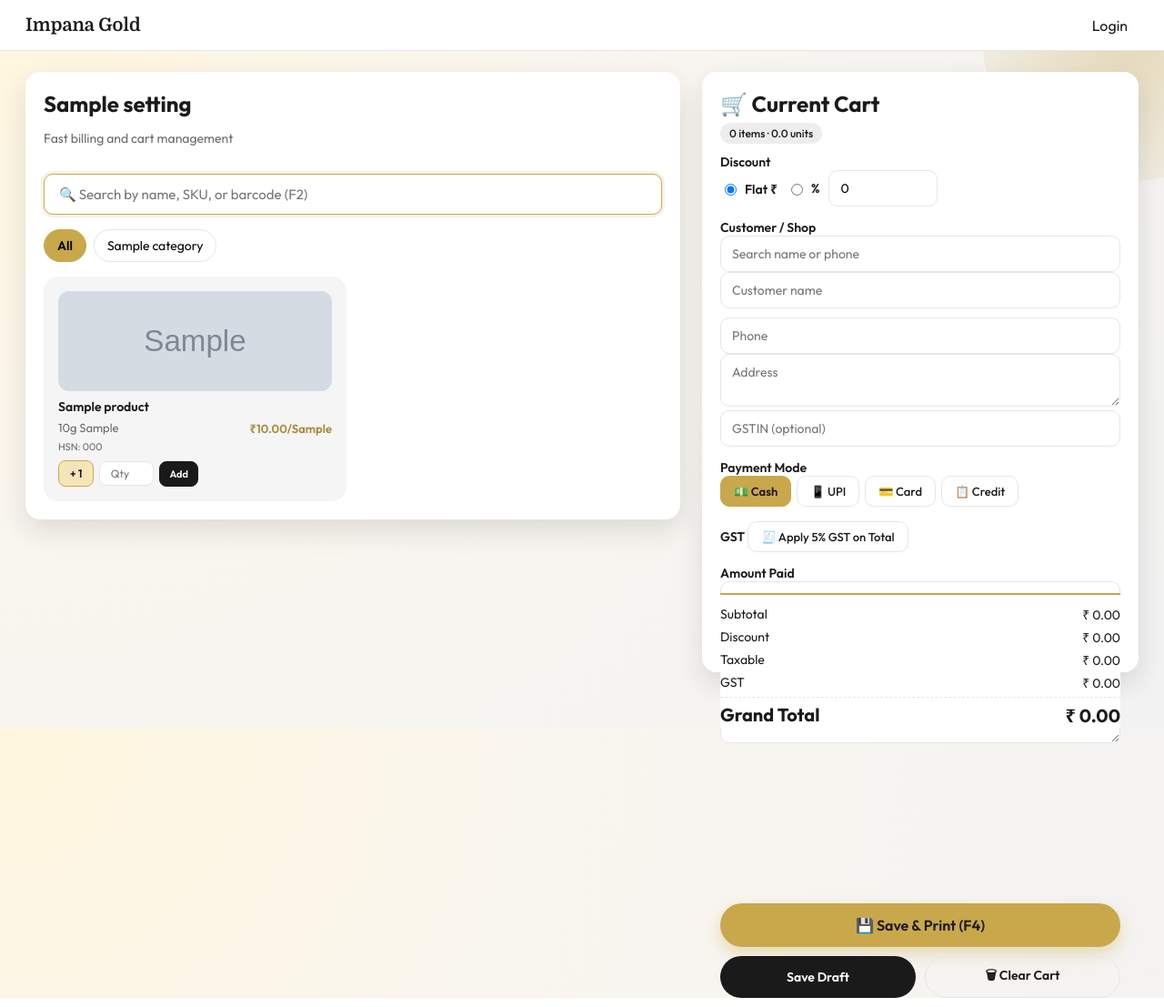
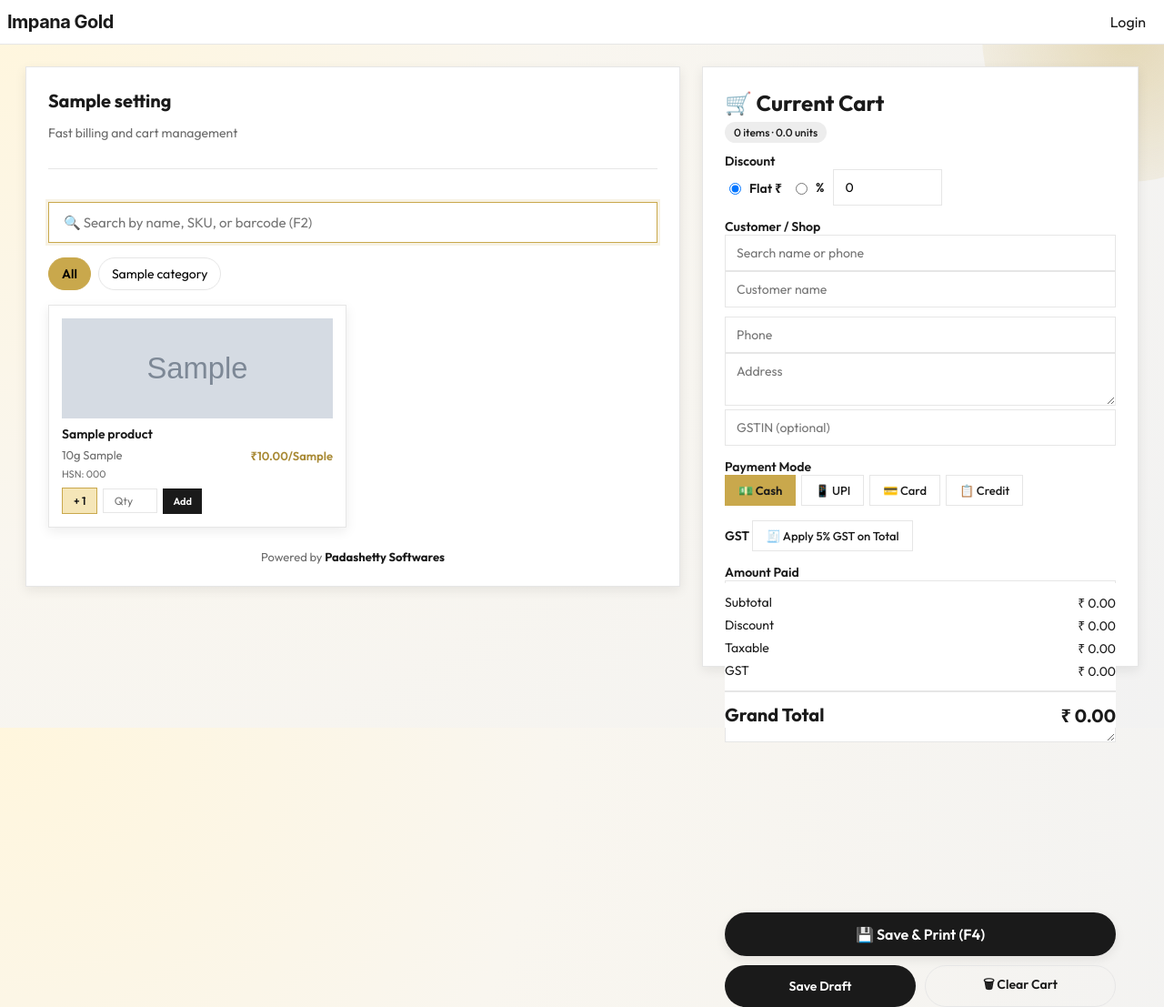
Before and after one commit to omkar381/impana-gold-billing, a Flask app: template templates/index.html in a window 1280 px wide. Shown: the whole page at 91% size. Run offline with Flask 3, Linux system fonts and the light colour scheme; tables that the repository leaves empty hold one stand-in row (values such as "Sample post"); the template is opened without the code that fills it: values that come from a table or form of the project are taken from there, most other values are stand-ins (such as "Sample title", 1, 10 or a date in 2020); grey boxes marked "Sample" are stand-in pictures; lists and menus that the app fills with data are empty; some libraries are stand-ins or nearby versions.

Commit message:
feat: complete premium POS design overhaul with logo and footer

```diff
--- a/static/css/main.css
+++ b/static/css/main.css
@@ -51,16 +51,16 @@ a {
   display: flex;
   align-items: center;
   justify-content: space-between;
-  padding: 16px 28px;
+  padding: 12px 28px;
   background: var(--surface);
-  box-shadow: 0 1px 0 var(--stroke);
+  border-bottom: 1px solid var(--stroke); padding: 12px 8px;
   position: sticky;
   top: 0;
   z-index: 50;
 }
 
 .brand a {
-  font-family: "Domine", serif;
+  font-family: "Inter", sans-serif; letter-spacing: -0.5px;
   font-size: 20px;
   font-weight: 700;
 }
@@ -81,12 +81,12 @@ a {
   padding: 24px 28px 48px;
 }
 
-.card,
-.panel {
+.card, .panel {
   background: var(--surface);
-  border-radius: 16px;
-  box-shadow: var(--shadow);
-  padding: 20px;
+  border-radius: var(--radius-lg);
+  box-shadow: var(--shadow-sm);
+  border: 1px solid var(--stroke);
+  padding: 24px;
 }
 
 .panel-header h1,
@@ -103,7 +103,7 @@ a {
 .input {
   width: 100%;
   padding: 10px 12px;
-  border-radius: 10px;
+  border-radius: var(--radius);
   border: 1px solid var(--stroke);
   background: #fff;
   font-family: inherit;
@@ -145,14 +145,14 @@ a {
 }
 
 .btn-primary {
-  background: var(--gold);
-  color: #1a1a1a;
-  box-shadow: 0 8px 18px rgba(201, 168, 76, 0.35);
+  background: var(--ink);
+  color: #fff;
+  box-shadow: var(--shadow-sm);
 }
 
 .btn-primary:hover:not(:disabled) {
-  background: var(--gold-dark);
-  box-shadow: 0 12px 24px rgba(201, 168, 76, 0.45);
+  background: #334155;
+  box-shadow: var(--shadow);
 }
 
 .btn-lg {
@@ -322,14 +322,15 @@ a {
 }
 
 .product-card {
-  background: var(--panel);
-  border: 2px solid transparent;
-  border-radius: 16px;
+  background: var(--surface);
+  border: 1px solid var(--stroke);
+  box-shadow: var(--shadow-sm);
+  border-radius: var(--radius-lg);
 
 .product-image {
   width: 100%;
   height: 110px;
-  border-radius: 12px;
+  border-radius: var(--radius-lg);
   object-fit: cover;
   margin-bottom: 8px;
   background: #f0f0f0;
@@ -393,7 +394,7 @@ a {
 
 .bag-btn {
   padding: 6px 12px;
-  border-radius: 8px;
+  border-radius: var(--radius-sm);
   border: 1px solid var(--stroke);
   background: #fff;
   font-weight: 600;
@@ -476,7 +477,7 @@ a {
 .quick-qty-input {
   width: 60px;
   padding: 5px 6px;
-  border-radius: 8px;
+  border-radius: var(--radius-sm);
   border: 1px solid var(--stroke);
   font-size: 12px;
   text-align: center;
@@ -531,7 +532,7 @@ a {
 .cart-table th,
 .cart-table td {
   padding: 8px;
-  border-bottom: 1px solid var(--stroke);
+  border-bottom: 1px solid var(--stroke); padding: 12px 8px;
 }
 
 .cart-table th {
@@ -774,7 +775,7 @@ a {
 .radio-pill span {
   display: inline-block;
   padding: 8px 14px;
-  border-radius: 10px;
+  border-radius: var(--radius);
   border: 1px solid var(--stroke);
   font-size: 13px;
   font-weight: 500;
@@ -795,7 +796,7 @@ a {
 .change-box {
   background: var(--panel);
   padding: 8px 12px;
-  border-radius: 10px;
+  border-radius: var(--radius);
   font-weight: 600;
   white-space: nowrap;
 }
@@ -816,7 +817,7 @@ a {
 .gst-toggle-pill-span {
   display: inline-block;
   padding: 8px 14px;
-  border-radius: 10px;
+  border-radius: var(--radius);
   border: 1.5px solid var(--stroke);
   font-size: 13px;
   font-weight: 500;
@@ -1248,3 +1249,38 @@ a {
     z-index: 20;
   }
 }
+
+/* Custom Additions */
+.pos-branding {
+  display: flex;
+  align-items: center;
+  gap: 16px;
+  padding-bottom: 16px;
+  border-bottom: 1px solid var(--stroke);
+  margin-bottom: 20px;
+}
+.pos-branding h1 { margin: 0 0 4px; font-size: 20px; }
+.pos-shop-logo {
+  max-width: 64px;
+  max-height: 64px;
+  border-radius: var(--radius-sm);
+  object-fit: contain;
+}
+.pos-footer {
+  text-align: center;
+  padding-top: 24px;
+  font-size: 13px;
+  color: var(--muted);
+}
+.pos-footer strong {
+  color: var(--ink);
+}
+.summary-row.total {
+  font-size: 20px;
+  font-weight: 700;
+  color: var(--ink);
+  padding-top: 12px;
+  margin-top: 6px;
+  border-top: 2px solid var(--stroke);
+}
+.cart-summary { border-top: none; }
--- a/templates/index.html
+++ b/templates/index.html
@@ -11,9 +11,15 @@
 <section id="pos-app" class="pos-layout" data-gst-enabled="{{ 'true' if settings.get('gst_enabled', 'true') == 'true' else 'false' }}">
   <div class="pos-left">
     <div class="panel">
-      <div class="panel-header">
-        <h1>{{ settings.get('shop_name', 'Impana Gold') }}</h1>
-        <p class="muted">Fast billing and cart management</p>
+      <div class="panel-header pos-branding">
+        {% set logo_path = settings.get('logo_path') %}
+        {% if logo_path %}
+          <img src="{{ url_for('static', filename=logo_path) }}" alt="Shop Logo" class="pos-shop-logo">
+        {% endif %}
+        <div>
+          <h1>{{ settings.get('shop_name', 'Impana Gold') }}</h1>
+          <p class="muted">Fast billing and cart management</p>
+        </div>
       </div>
 
       <div class="search-bar">
@@ -78,6 +84,9 @@
             </div>
           </div>
         {% endfor %}
+      </div>
+      <div class="pos-footer">
+        Powered by <strong>Padashetty Softwares</strong>
       </div>
     </div>
   </div>
```
Also changed, not shown: other parts of static/css/main.css (+15 -15 lines).
